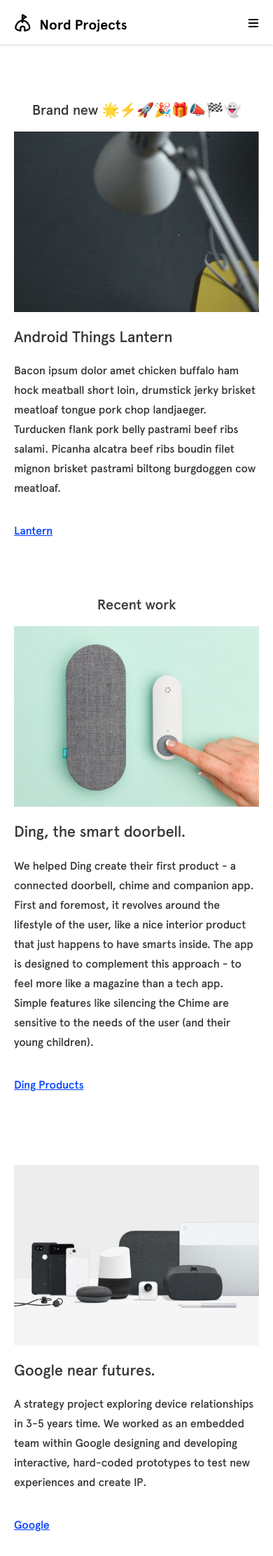
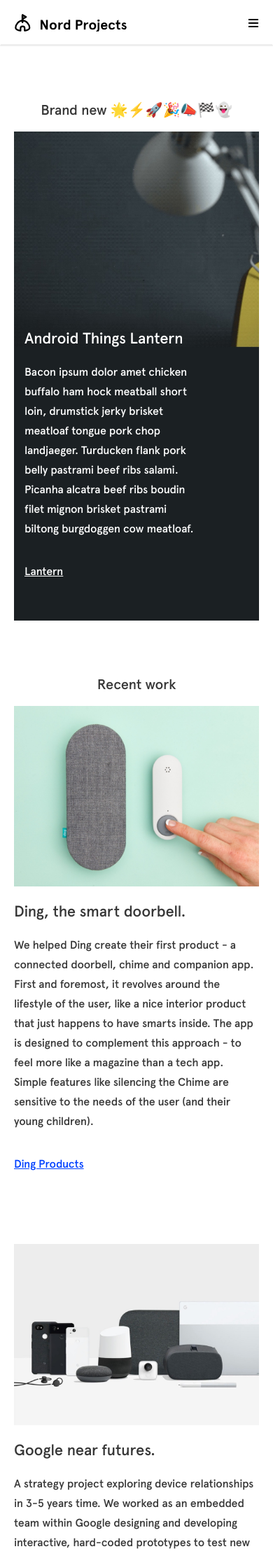
Before and after one commit to teguhpl/nordprojects.github.io, a Jekyll site: the page built from projects/index.html, in a window 390 px wide. Shown: the top 2224 px of the page at 70% size. Built offline with Jekyll 4.4.1, drawn with Linux system fonts in a browser that asks for light colours.

Commit message:
Style mobile hero section on projects

```diff
--- a/_data/projects.yaml
+++ b/_data/projects.yaml
@@ -1,6 +1,7 @@
 - name: Lantern
   title: "Android Things Lantern"
-  desktop_image: /img/projects/lantern-desktop.jpg
+  hero_desktop_image: /img/projects/lantern-desktop.jpg
+  hero_mobile_image: /img/projects/lantern-mobile.jpg
   image: /img/projects/lantern.jpg
   description: "Bacon ipsum dolor amet chicken buffalo ham hock meatball short loin, drumstick jerky brisket meatloaf tongue pork chop landjaeger. Turducken flank pork belly pastrami beef ribs salami. Picanha alcatra beef ribs boudin filet mignon brisket pastrami biltong burgdoggen cow meatloaf."
   link_title: Lantern
--- a/projects/index.html
+++ b/projects/index.html
@@ -6,20 +6,20 @@ layout: base
     max-width: 1100px;
   }
   .hero {
-    color: white;
     background-size: cover;
-    height: 0px;
-    padding-top: 52.7%;
-    position: relative;
-    width: 100%;
+    background-position: top right;
   }
   .hero-card {
     max-width: 250px;
     margin-left: 45px;
     margin-right: 45px;
-    position: absolute;
-    top: 50%;
-    transform: translateY(-50%);
+    color: white;
+  }
+  .hero-top-spacer {
+    height: 60px;
+  }
+  .hero-bottom-spacer {
+    height: 80px;
   }
   .project-card {
     padding-bottom: 100px;
@@ -46,41 +46,49 @@ layout: base
     color: #FFFFFF;
     font-size: 16px;
   }
-  .hero-mobile {
-    display: none;
-  }
+  /* Mobile */
   @media (max-width: 767px) {
-    .col-centered{
+    .hero {
+      margin: 0 auto;
+      max-width: 507px;
+    }
+    .hero-card {
+      margin-left: 15px;
+      margin-right: 15px;
+    }
+    .hero-top-spacer {
+      height: 260px;
+    }
+    .hero-bottom-spacer {
+      height: 56px;
+    }
+    .col-centered {
       float: none;
       margin: 0 auto;
-    }
-    .hero {
-      display: none;
-    }
-    .hero-mobile {
-      display: block;
     }
   }
 </style>
 
 <div class="margins project-margins">
-  <h2>Brand new 🌟⚡️🚀🎉🎁📣🏁👻</h2>
+  <h2>Brand new 🌟⚡️🚀🎉📣🏁👻</h2>
   {% assign hero = site.data.projects[0] %}
-  <!-- Hero Desktop -->
-  <div class="hero" style="background-image: url({{ hero.desktop_image }});">
+  <style type="text/css">
+    .hero {
+      background-image: url({{ hero.hero_desktop_image }});
+    }
+    @media (max-width: 767px) {
+      .hero {
+        background-image: url({{ hero.hero_mobile_image }});
+      }
+    }
+  </style>
+  <div class="hero" style="">
     <div class="hero-card">
+      <div class="hero-top-spacer"></div>
       <h3>{{ hero.title }}</h3>
       <p>{{ hero.description }}</p>
       <a class="hero-link" href="{{ hero.link_url }}">{{ hero.link_title }}</a>
-    </div>
-  </div>
-  <!-- Hero Mobile -->
-  <div class="row hero-mobile">
-    <div class="col-sm-6 project-card col-centered" style="padding-bottom: 0px;">
-      <img src="{{ hero.image }}" style="width: 537px;" />
-      <h3>{{ hero.title }}</h3>
-      <p>{{ hero.description }}</p>
-      <a class="project-link" href="{{ hero.link_url }}">{{ hero.link_title }}</a>
+      <div class="hero-bottom-spacer"></div>
     </div>
   </div>
 
```
Also changed, not shown: img/projects/lantern-mobile.jpg (added).
